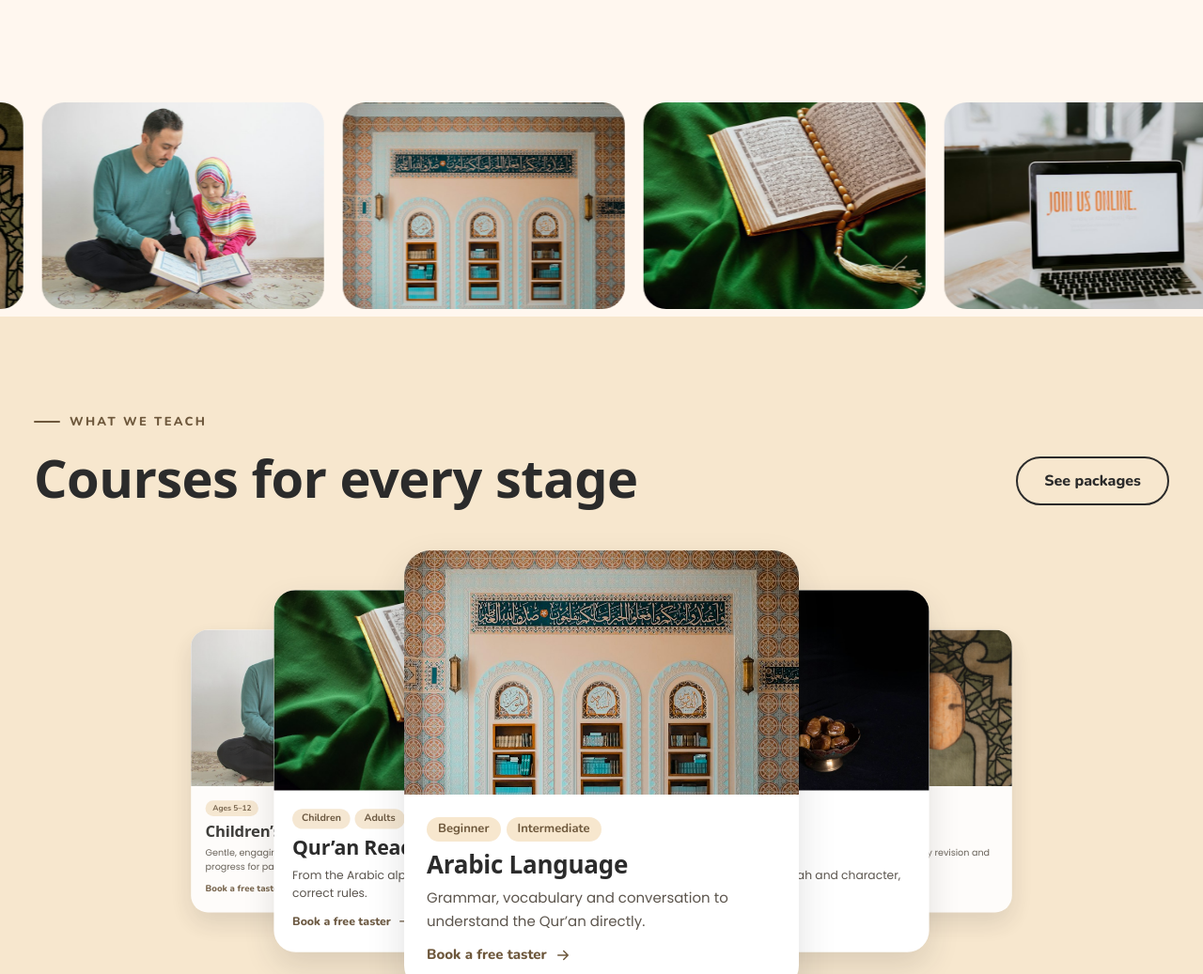
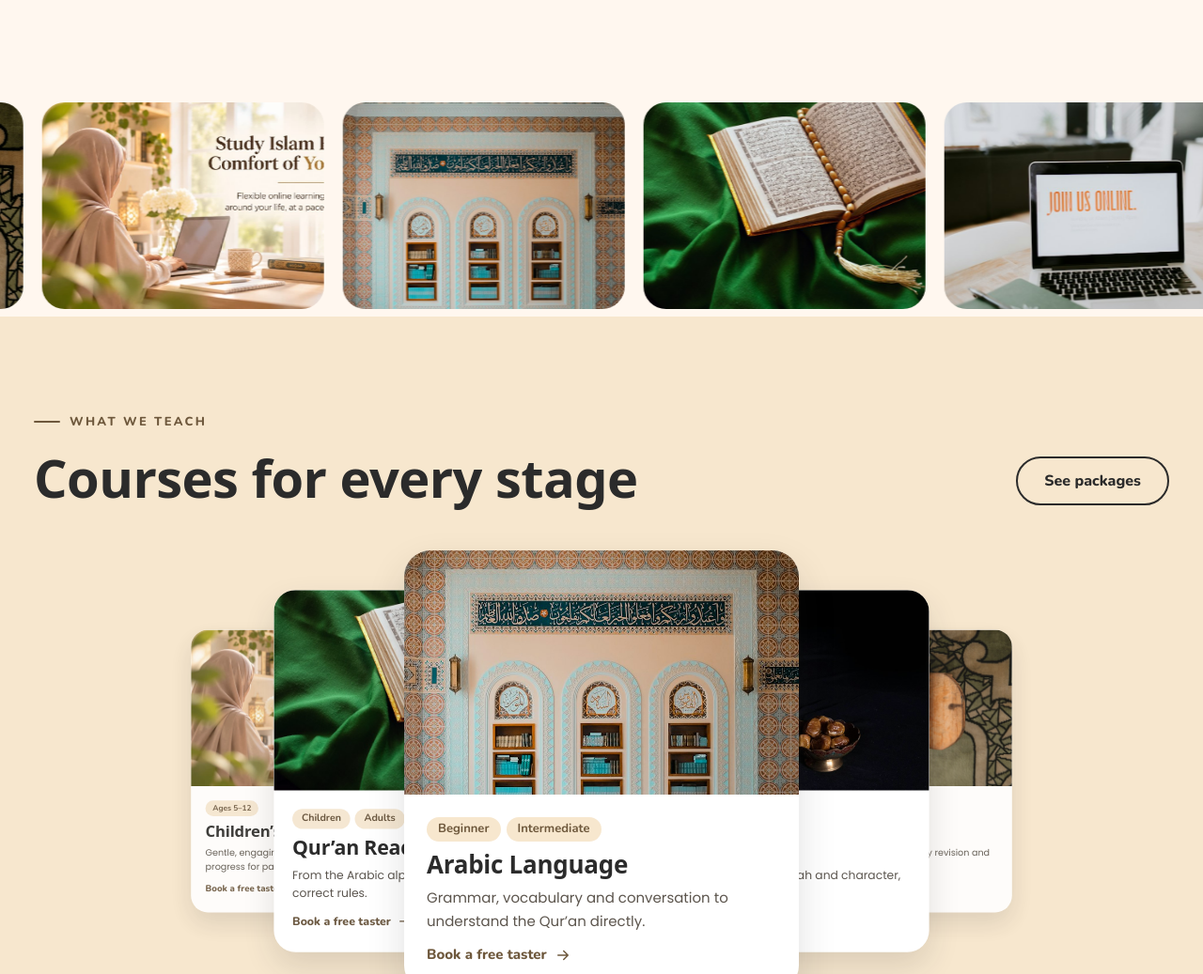
Before and after one commit to monettz/sou, a website built with Vite: page index.html in a window 1280 px wide. Shown: the part 1604-2641 px from the top of the page at 94% size. Built offline with nearby package versions, Linux system fonts and the light colour scheme; files whose address does not match are found by name; a web font is replaced by a local one.

Commit message:
Replace teacher-and-student photo with 'Study Islam from home' image
Shown uncropped on About and Reviews so its built-in text stays readable.

Co-Authored-By: Claude Opus 5.5 <noreply@anthropic.com>
Claude-Session: https://claude.ai/code/session_01AZZycWZDyUa9S68LxDqSkf

```diff
--- a/index.html
+++ b/index.html
@@ -102,7 +102,7 @@
     </div>
   </section>
 
-  <div class="img-marquee alt" aria-hidden="true"><div class="track"><img src="assets/hero2.jpg" alt="" width="1100" height="733" loading="lazy" decoding="async"><img src="assets/about-teacher.jpg" alt="" width="900" height="628" loading="lazy" decoding="async"><img src="assets/post-flyer.jpg" alt="" width="800" height="1200" loading="lazy" decoding="async"><img src="assets/post-class.jpg" alt="" width="800" height="534" loading="lazy" decoding="async"><img src="assets/about-online.jpg" alt="" width="700" height="467" loading="lazy" decoding="async"><img src="assets/hero1.jpg" alt="" width="1100" height="733" loading="lazy" decoding="async"><img src="assets/hero2.jpg" alt="" width="1100" height="733" loading="lazy" decoding="async"><img src="assets/about-teacher.jpg" alt="" width="900" height="628" loading="lazy" decoding="async"><img src="assets/post-flyer.jpg" alt="" width="800" height="1200" loading="lazy" decoding="async"><img src="assets/post-class.jpg" alt="" width="800" height="534" loading="lazy" decoding="async"><img src="assets/about-online.jpg" alt="" width="700" height="467" loading="lazy" decoding="async"><img src="assets/hero1.jpg" alt="" width="1100" height="733" loading="lazy" decoding="async"></div></div>
+  <div class="img-marquee alt" aria-hidden="true"><div class="track"><img src="assets/hero2.jpg" alt="" width="1100" height="733" loading="lazy" decoding="async"><img src="assets/study-home.jpg" alt="" width="1280" height="720" loading="lazy" decoding="async"><img src="assets/post-flyer.jpg" alt="" width="800" height="1200" loading="lazy" decoding="async"><img src="assets/post-class.jpg" alt="" width="800" height="534" loading="lazy" decoding="async"><img src="assets/about-online.jpg" alt="" width="700" height="467" loading="lazy" decoding="async"><img src="assets/hero1.jpg" alt="" width="1100" height="733" loading="lazy" decoding="async"><img src="assets/hero2.jpg" alt="" width="1100" height="733" loading="lazy" decoding="async"><img src="assets/study-home.jpg" alt="" width="1280" height="720" loading="lazy" decoding="async"><img src="assets/post-flyer.jpg" alt="" width="800" height="1200" loading="lazy" decoding="async"><img src="assets/post-class.jpg" alt="" width="800" height="534" loading="lazy" decoding="async"><img src="assets/about-online.jpg" alt="" width="700" height="467" loading="lazy" decoding="async"><img src="assets/hero1.jpg" alt="" width="1100" height="733" loading="lazy" decoding="async"></div></div>
 
   <section class="sec">
     <div class="wrap">
@@ -160,7 +160,7 @@
   <section class="sec"><div class="wrap split">
     <div class="stack"><span class="eyebrow rv-up">Our story</span><h2 class="h2 rv-up">Why we started SOU</h2><p class="lead rv-up">Many families told us the same thing: it was hard to find classes that were both authentic and well organised. Lessons were cancelled, progress wasn’t tracked, and adults felt there was no place for beginners.</p><p class="lead rv-up">SOU was founded to change that. We bring together experienced teachers, a structured curriculum and simple tools — so learners always know what they are studying, how they are progressing and what comes next.</p>
       <div class="stats s3 rv-up" style="margin-top:12px"><div class="stat"><div class="num" data-count="500" data-suffix="+">500+</div><div class="lbl">learners</div></div><div class="stat"><div class="num" data-count="25" data-suffix="+">25+</div><div class="lbl">teachers</div></div><div class="stat"><div class="num" data-count="12">12</div><div class="lbl">countries</div></div></div></div>
-    <img class="rv-img" src="assets/about-teacher.jpg" alt="Teacher reading the Qur’an with a young student" style="height:540px;object-fit:cover;border-radius:var(--r-lg);object-position:35% 50%" width="900" height="628" loading="lazy" decoding="async">
+    <img class="rv-img" src="assets/study-home.jpg" alt="Study Islam from the comfort of your home — a student learning online at her desk" style="width:100%;height:auto;align-self:center;border-radius:var(--r-lg)" width="1280" height="720" loading="lazy" decoding="async">
   </div></section>
   <section class="sec alt"><div class="wrap">
     <div class="head"><div class="stack"><span class="eyebrow rv-up">Our educational philosophy</span><h2 class="h2 rv-up">4 principles behind every lesson</h2></div></div>
@@ -252,7 +252,7 @@
   </div></div>
   <section class="sec alt" style="padding-top:64px"><div class="wrap"><div class="tabs rv-up" role="tablist" aria-label="Filter reviews" id="rvTabs" style="align-self:flex-start;display:inline-flex;margin-bottom:36px"></div><div class="grid g3" data-reviews="all" id="rvGrid"></div></div></section>
   <section class="sec"><div class="wrap split" style="align-items:flex-start">
-    <div class="stack"><span class="eyebrow rv-up">Enrolled at SOU?</span><h2 class="h2 rv-up">Share your feedback</h2><p class="lead rv-up">Your review helps other families choose with confidence. Reviews are checked by our team before they appear.</p><img class="rv-img" src="assets/about-teacher.jpg" alt="Teacher reading with a young student" style="height:300px;object-fit:cover;border-radius:var(--r-md)" width="900" height="628" loading="lazy" decoding="async"></div>
+    <div class="stack"><span class="eyebrow rv-up">Enrolled at SOU?</span><h2 class="h2 rv-up">Share your feedback</h2><p class="lead rv-up">Your review helps other families choose with confidence. Reviews are checked by our team before they appear.</p><img class="rv-img" src="assets/study-home.jpg" alt="Study Islam from the comfort of your home" style="width:100%;height:auto;border-radius:var(--r-md)" width="1280" height="720" loading="lazy" decoding="async"></div>
     <div class="form-card rv-up"><form data-form="review" novalidate>
       <div class="stack" style="gap:6px"><span style="font:700 14px/1 var(--ui)">Your rating *</span><div class="row" id="stars" role="radiogroup" aria-label="Rating" style="gap:2px"></div></div>
       <div class="fgrid"><label class="field" for="rvName">Name *<input id="rvName" name="name" autocomplete="name" required placeholder="e.g. Aisha R.…"></label><label class="field" for="rvCourse">Course *<select id="rvCourse" name="rvCourse" required><option value="">Choose your course</option><option>Qur’an Reading &amp; Tajweed</option><option>Arabic Language</option><option>Islamic Studies</option></select></label></div>
--- a/src/main.js
+++ b/src/main.js
@@ -50,7 +50,7 @@
     { href: '#taster', taster: true, subject: 'Arabic Language', cta: 'Book a free taster', t: 'Arabic Language', d: 'Grammar, vocabulary and conversation to understand the Qur’an directly.', img: 'post-flyer.jpg', tags: ['Beginner', 'Intermediate'] },
     { href: '#taster', taster: true, subject: 'Islamic Studies', cta: 'Book a free taster', t: 'Islamic Studies', d: 'Aqeedah, fiqh of worship, seerah and character, taught practically.', img: 'hero1.jpg', tags: ['Children', 'Adults'] },
     { href: '#taster', taster: true, subject: 'Qur’an Reading & Tajweed', cta: 'Book a free taster', t: 'Hifz Programme', d: 'Structured memorisation with daily revision and teacher listening.', img: 'hero2.jpg', tags: ['Teens', 'Adults'] },
-    { href: '#taster', taster: true, subject: 'Not sure yet', cta: 'Book a free taster', t: 'Children’s Classes', d: 'Gentle, engaging lessons for ages 5–12 with progress for parents.', img: 'about-teacher.jpg', tags: ['Ages 5–12'] },
+    { href: '#taster', taster: true, subject: 'Not sure yet', cta: 'Book a free taster', t: 'Children’s Classes', d: 'Gentle, engaging lessons for ages 5–12 with progress for parents.', img: 'study-home.jpg', tags: ['Ages 5–12'] },
   ];
   const featured = [
     { href: '#post', cta: 'Read more', t: 'The winter timetable is here', d: 'New evening and weekend slots for every subject.', img: 'post-flyer.jpg', tags: ['Flyer'] },
--- a/src/styles.css
+++ b/src/styles.css
@@ -425,3 +425,5 @@ form{display:flex;flex-direction:column;gap:18px}
   .hero-btns{flex-direction:column;align-items:stretch;gap:12px;width:100%}
   .hero-btns .btn{width:100%;min-height:56px;padding-inline:20px}
 }
+/* baked-in text sits on the right: when cropped, keep the student (left side) */
+.img-marquee img[src$="study-home.jpg"],.cf-card img[src$="study-home.jpg"]{object-position:left center}
```
Also changed, not shown: public/assets/about-teacher.jpg (deleted), public/assets/study-home.jpg (added).
